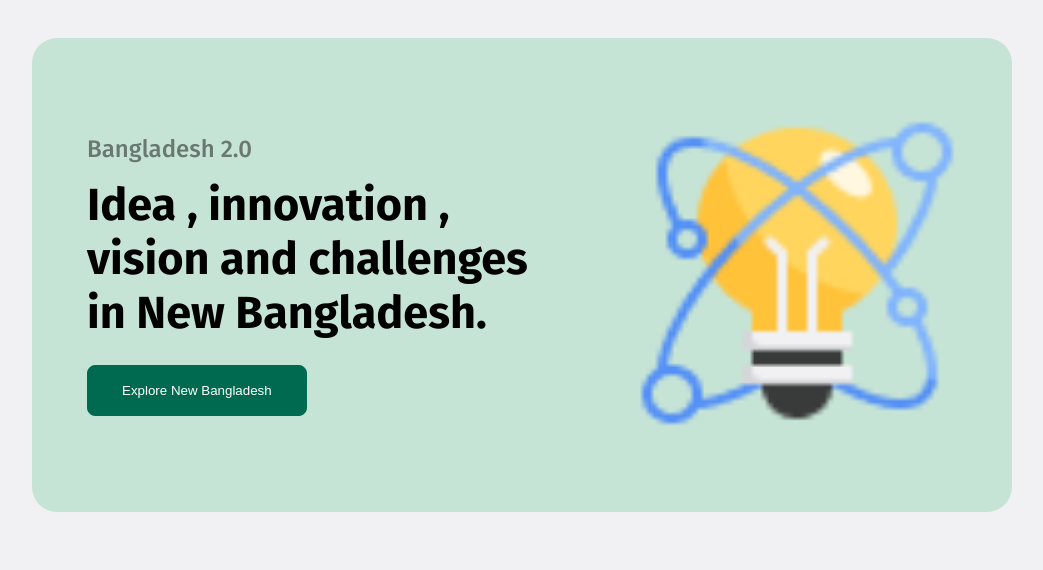
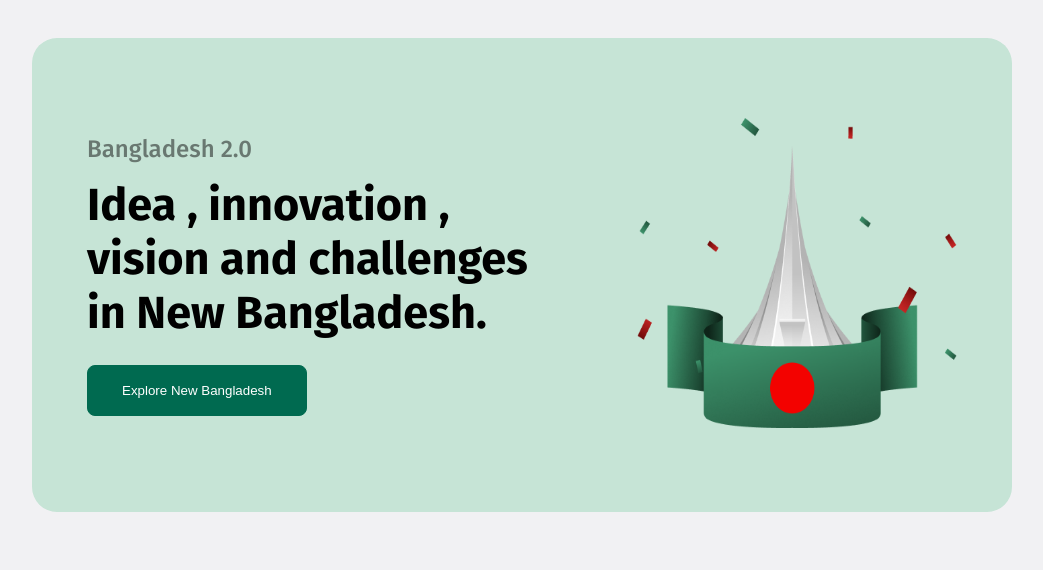
Before and after one commit to pdp43/B11A1--assignment-1, a plain HTML site: page index.html in a window 1280 px wide. Shown: the part 85-655 px from the top of the page, without its empty margins (118-1161 px from the left). Drawn offline with Linux system fonts and the light colour scheme.

Commit message:
icon fix

```diff
--- a/index.html
+++ b/index.html
@@ -24,7 +24,7 @@
                     </button>
             </div>
             <div class="banner-img">
-                <img src="./assets/card-icon.png" alt="" width="320px" height="310px">
+                <img src="./assets/hero.png" alt="" width="320px" height="310px">
             </div>
         </div>
     </header>
@@ -59,19 +59,19 @@
             <p class="color-1">Bangladesh 2.0 aims to redefine the nation’s trajectory by embracing cutting-edge technology, promoting inclusive growth, and ensuring sustainability. With initiatives in renewable energy, digital transformation, and robust infrastructure, the country is set to become a global model of development.</p>
             <div class="visions">
                 <div class="vision bg-4">
-                    <img src="/assets/card-icon.png" alt="" width="62px" height="62px">
+                    <img src="./assets/card-icon.png" alt="" width="62px" height="62px">
                     <h3>Digital Transformation</h3>
                     <p class="color-1">Creating a nationwide digital ecosystem to enhance connectivity and access to services for all citizens.</p>
                     <button class="btn-1 type="button">Learn More</button>
                 </div>
                 <div class="vision bg-3">
-                    <img src="/assets/card-icon.png" alt="" width="62px" height="62px">
+                    <img src="./assets/card-icon.png" alt="" width="62px" height="62px">
                     <h3>Green Energy</h3>
                     <p class="color-1">Investments in solar and wind energy to ensure a sustainable and eco-friendly future.</p>
                     <button class="btn-2" type="button">Learn More</button>
                 </div>
                 <div class="vision bg-2">
-                    <img src="/assets/card-icon.png" alt="" width="62px" height="62px">
+                    <img src="./assets/card-icon.png" alt="" width="62px" height="62px">
                     <h3>Modern Infrastructure</h3>
                     <p class="color-1">Building state-of-the-art infrastructure to support economic growth and global competitiveness.</p>
                     <button class="btn-3 type="button">Learn More</button>
```
